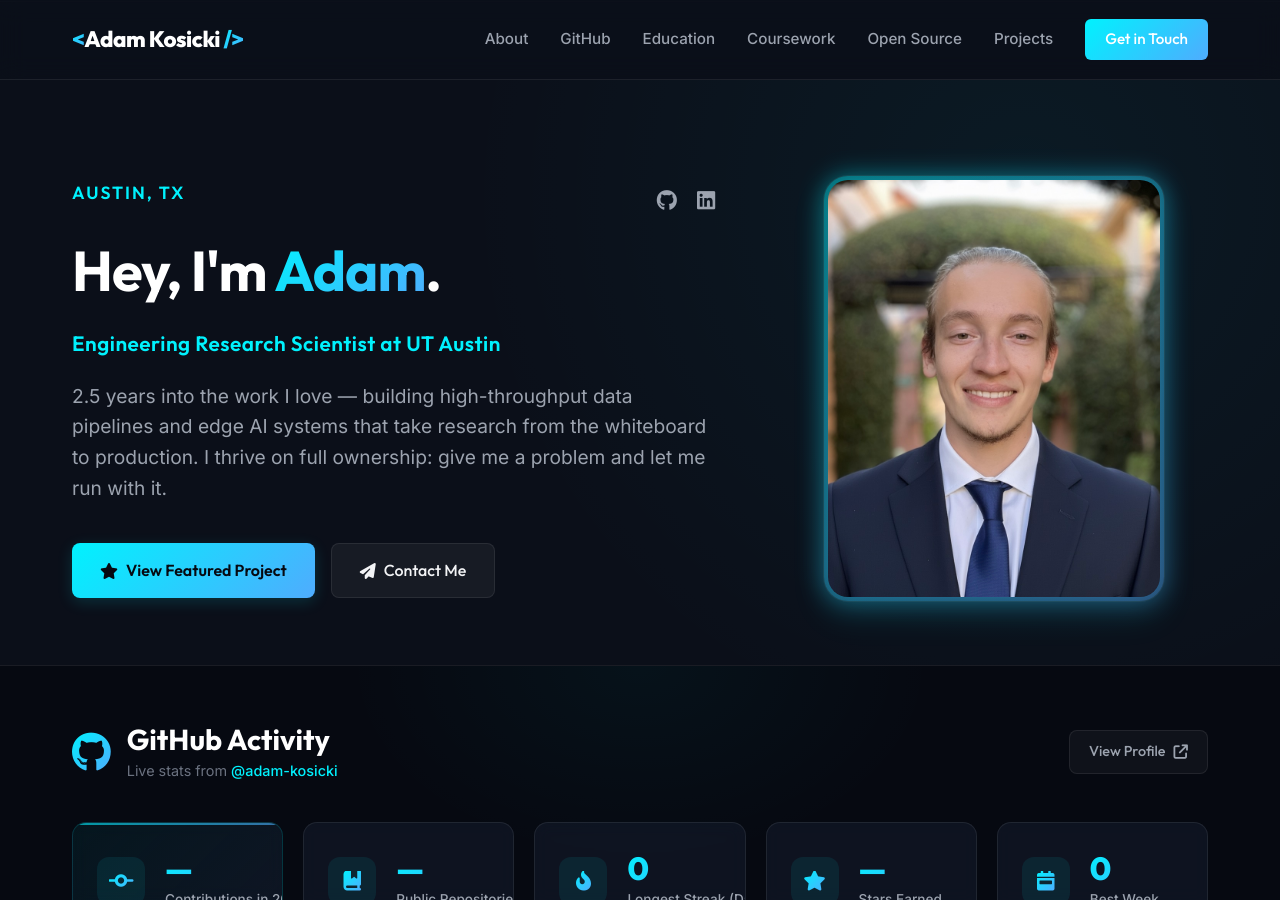
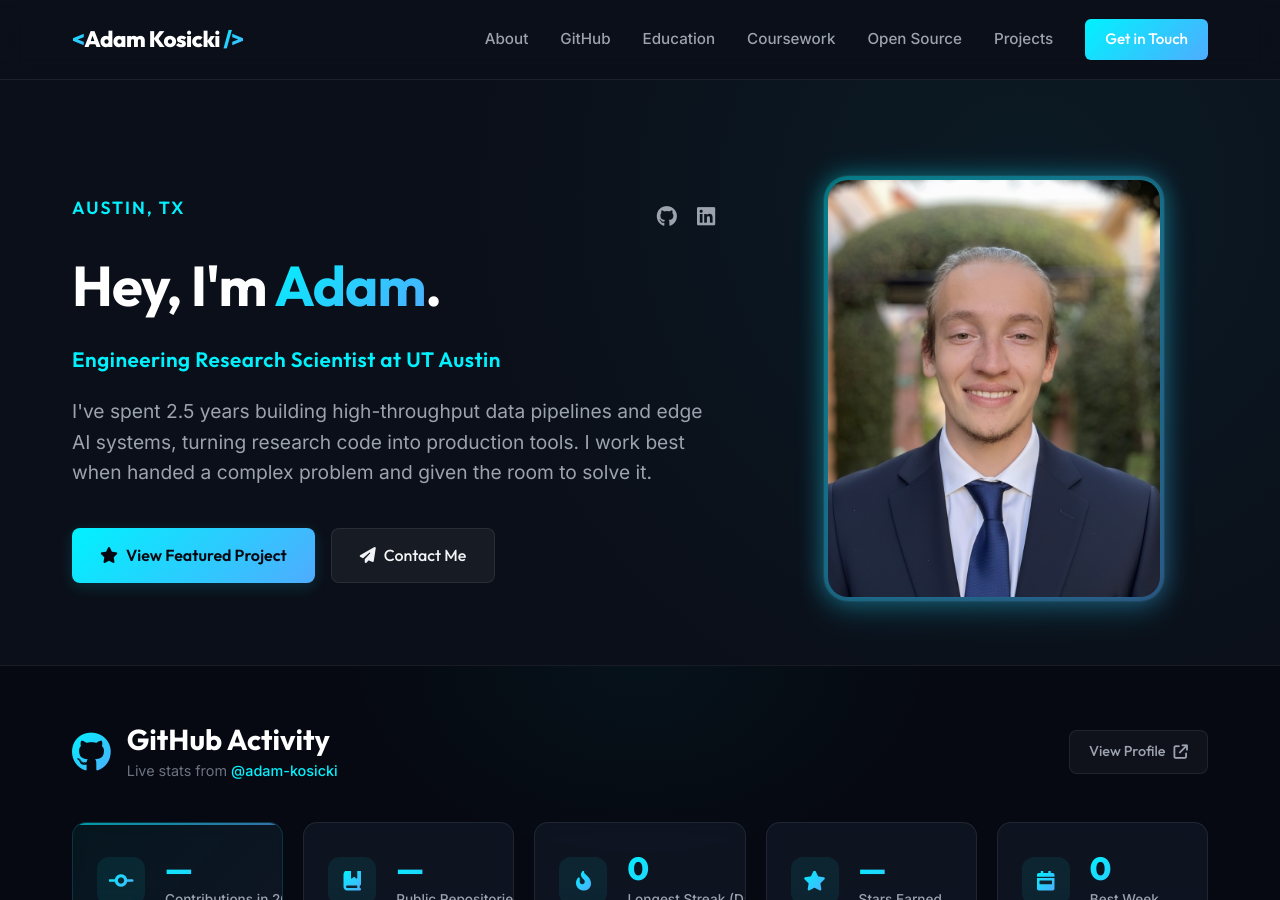
Before and after one commit to Adam-Kosicki/adam-kosicki.github.io, a Jekyll site: the page built from index.html, in a window 1280 px wide and 900 px high. Built offline with Jekyll 4.4.1, drawn with Linux system fonts in a browser that asks for light colours.

Commit message:
style: Humanize hero section description text

```diff
--- a/index.html
+++ b/index.html
@@ -19,7 +19,7 @@ title: Home
       </h1>
       <p class="hero-role">Engineering Research Scientist at UT Austin</p>
       <p class="hero-desc">
-        <span class="experience-counter">2.4</span> years into the work I love — building high-throughput data pipelines and edge AI systems that take research from the whiteboard to production. I thrive on full ownership: give me a problem and let me run with it.
+        I've spent <span class="experience-counter">2.5</span> years building high-throughput data pipelines and edge AI systems, turning research code into production tools. I work best when handed a complex problem and given the room to solve it.
       </p>
       <div class="hero-actions">
         <a href="#featured-project" class="btn-primary">
```
